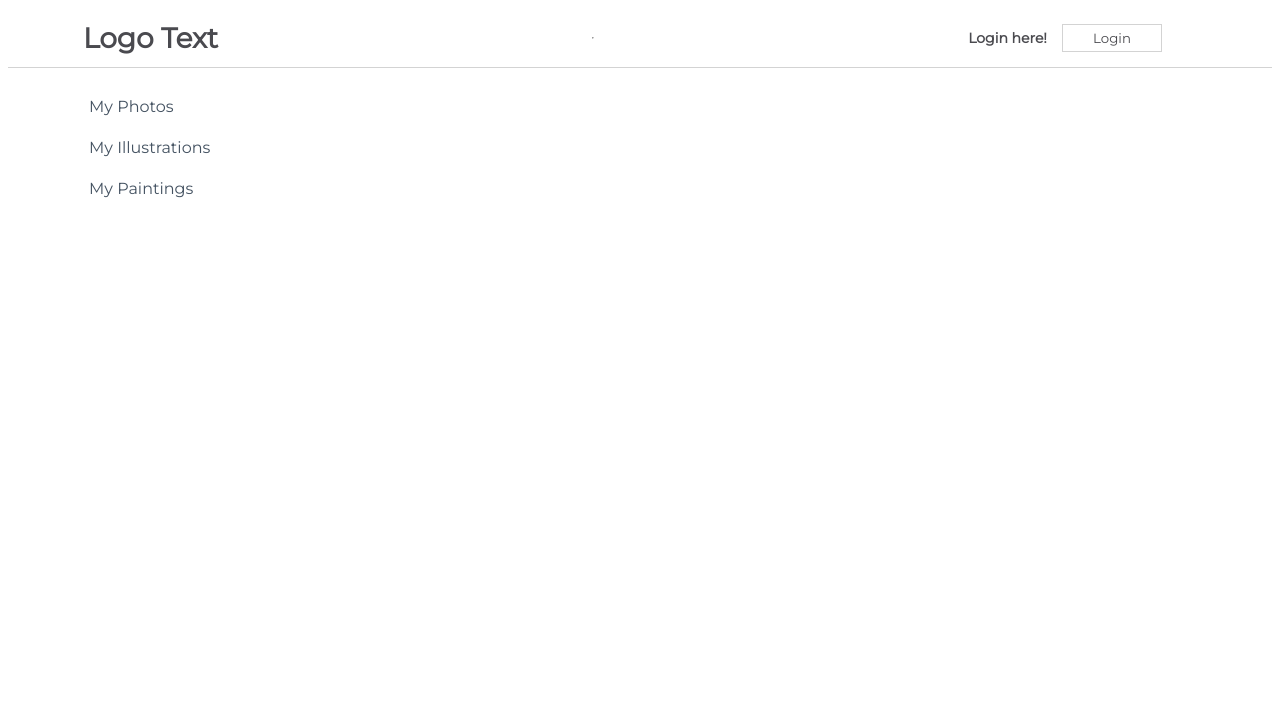
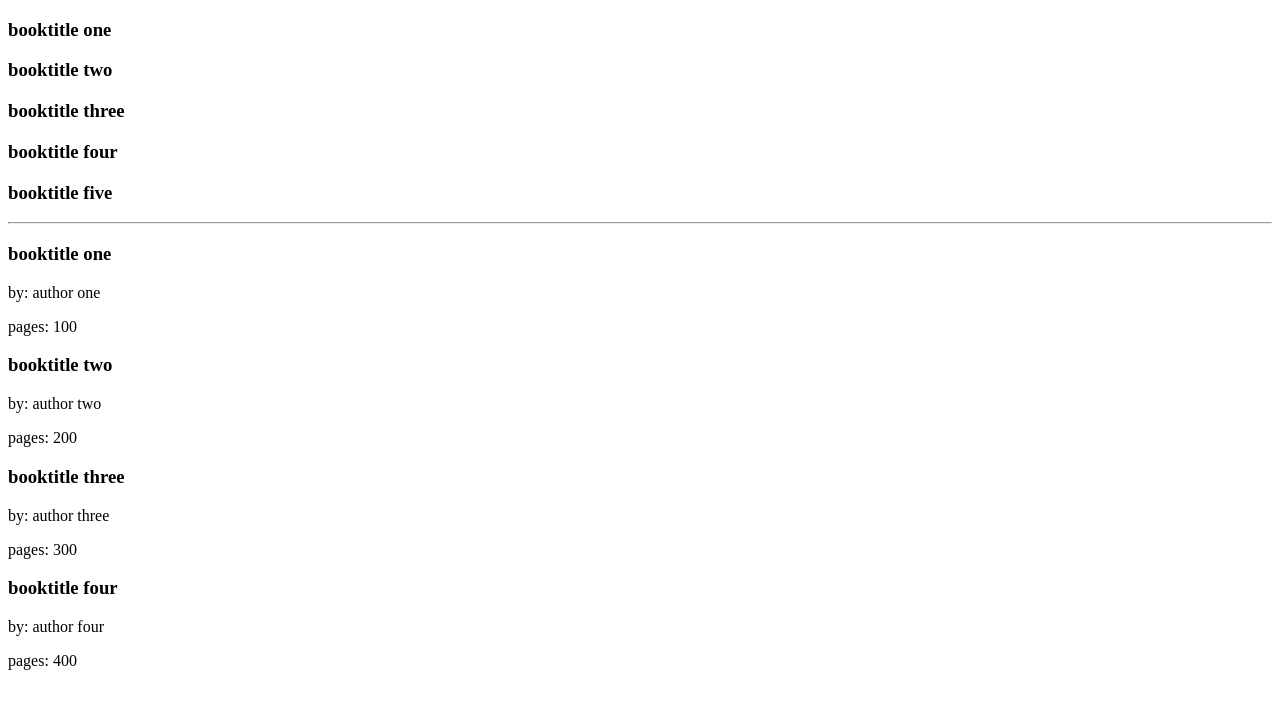
Before and after one commit to markohautala/react-practice-3, a React (Create React App) app in the folder my-app/: page / in a window 1280 px wide. Shown: the top 708 px of the page. Built offline with nearby package versions, Linux system fonts and the light colour scheme.

Commit message:
Refactor code to render book list and book components

```diff
--- a/my-app/src/App.js
+++ b/my-app/src/App.js
@@ -1,14 +1,10 @@
-import css from './App.module.css';  // Import the CSS file
-import NavBarSimple from "./components/NavBarSimple"; // Import the NavBarSimple component
-import Sidebar from "./components/Sidebar"; // Import the Sidebar component
+import RenderingLists from './components/RenderingLists';
 
 function App() {
   return (
-    <div className={css.App}>
+    <div>
       {/* Add your components here */}
-      <Sidebar />
-      <br />
-      <NavBarSimple />
+      <RenderingLists />
     </div>
   );
 }
--- /dev/null
+++ b/my-app/src/components/Book.js
@@ -0,0 +1,14 @@
+import React from 'react'
+
+function Book(props) {
+  const { book } = props
+  return (
+    <div>
+      <h3>{book.title}</h3>
+      <p>by: {book.author}</p>
+      <p>pages: {book.pages}</p>
+    </div>
+  )
+}
+
+export default Book
--- /dev/null
+++ b/my-app/src/components/RenderingLists.js
@@ -0,0 +1,52 @@
+import React from 'react'
+import Book from './Book'
+
+function RenderingLists(props) {
+  const bookList = [
+    "booktitle one",
+    "booktitle two",
+    "booktitle three",
+    "booktitle four",
+    "booktitle five"
+  ]
+
+  const books = [
+    {
+      title: "booktitle one",
+      author: "author one",
+      pages: 100
+    },
+    {
+      title: "booktitle two",
+      author: "author two",
+      pages: 200
+    },
+    {
+      title: "booktitle three",
+      author: "author three",
+      pages: 300
+    },
+    {
+      title: "booktitle four",
+      author: "author four",
+      pages: 400
+  }
+  ]
+
+
+  return (
+    <div>
+      {bookList.map(book => {
+        return <h3>{book}</h3>
+      })}
+
+      <hr />
+
+      {books.map(book => {
+          return <Book book={book}/>
+      })}
+    </div>
+  )
+}
+
+export default RenderingLists
```
